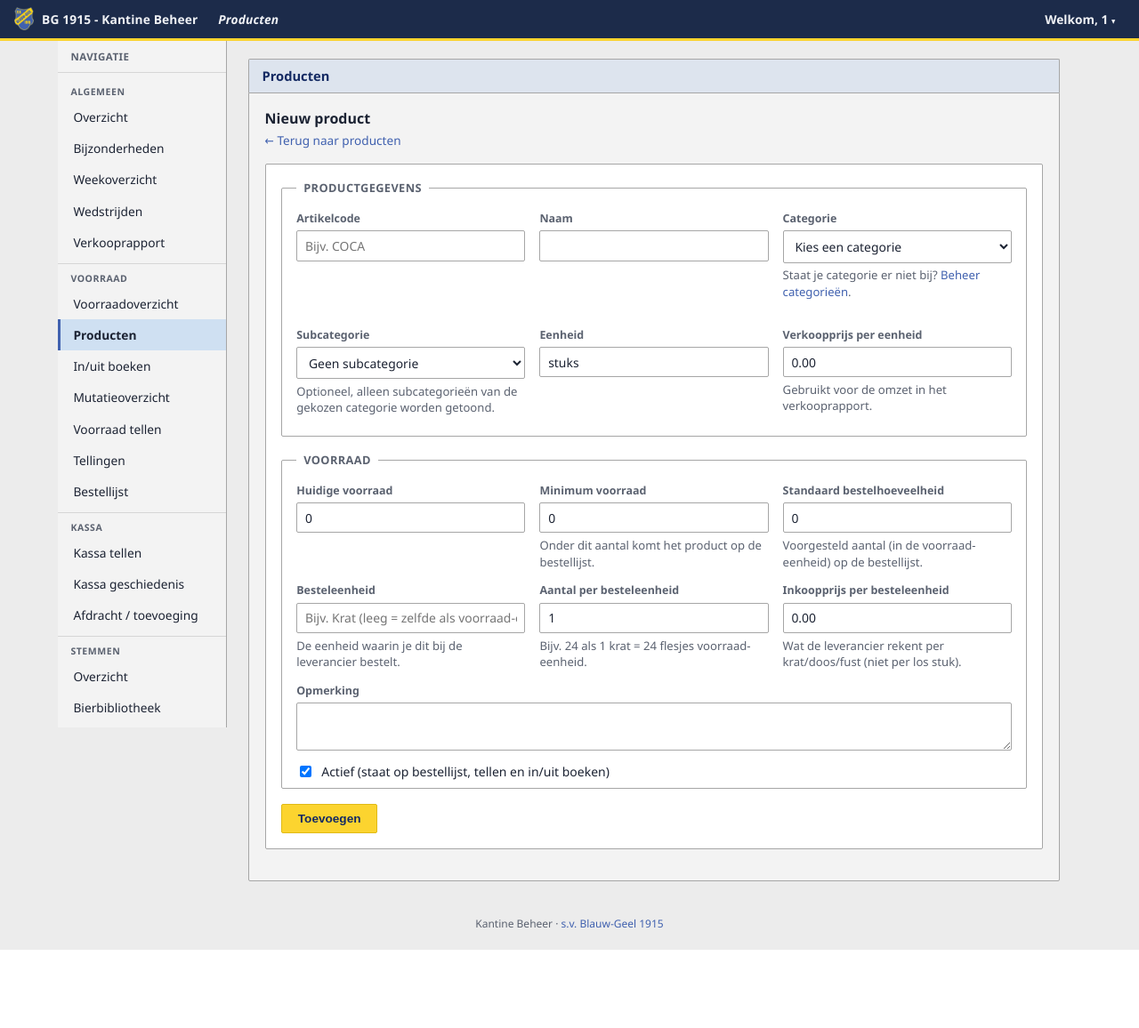
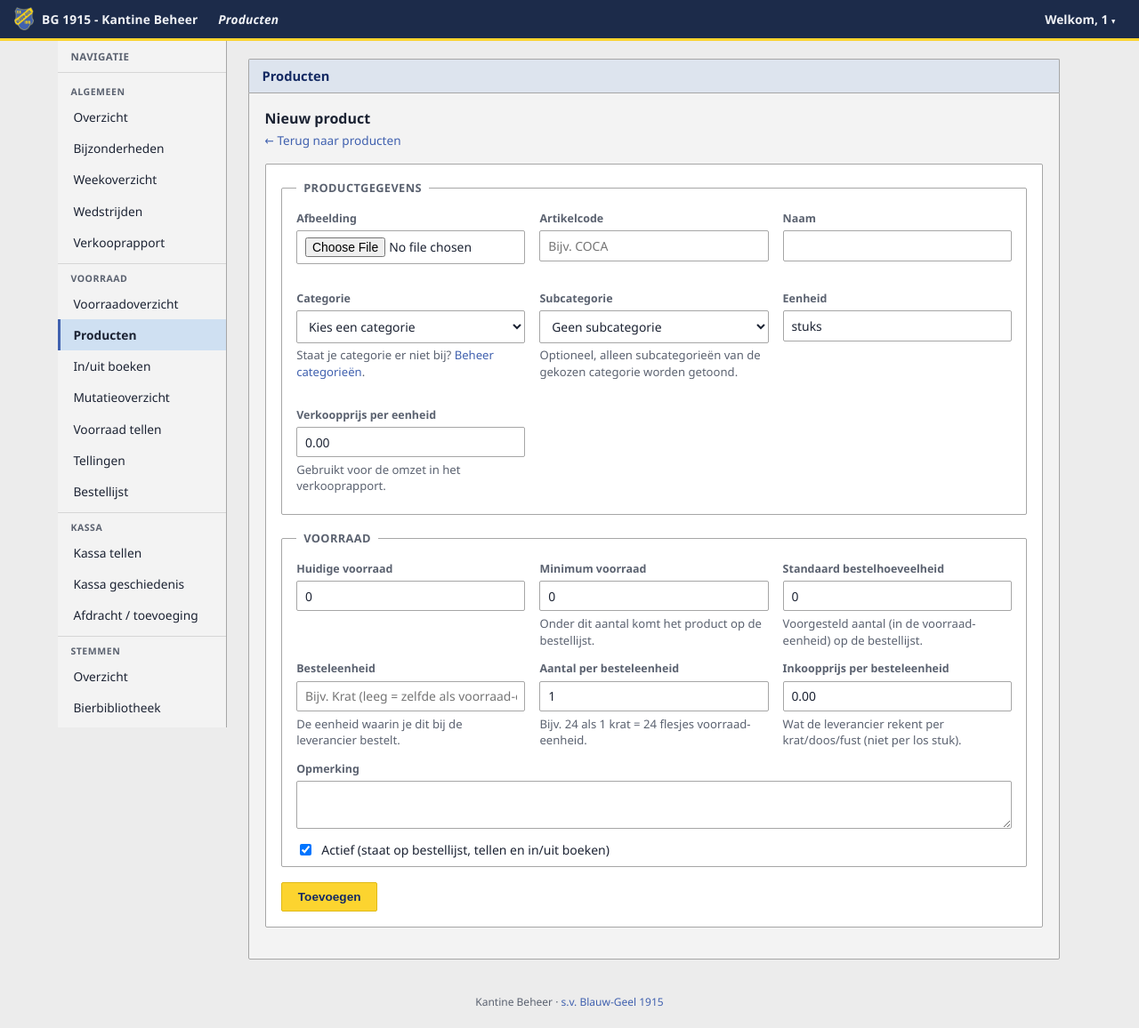
Before and after one commit to Luukie2003/blauwgeel, a Flask app: page /producten/nieuw in a window 1280 px wide. Shown: the whole page at 89% size. Before the commit the page ends 1068 px from the top, so only its background shows below. Run offline with Flask 3, Linux system fonts and the light colour scheme; the visitor is signed in with stand-in values (Sample User, id 1); data comes from the database, SQL or seed files in the repository; data that the repository does not hold is empty.

Commit message:
Producten: afbeelding kunnen instellen per product
Nieuwe/bestaande producten kunnen nu een foto krijgen (upload op de
bewerkpagina, met de bestaande zoekbalk/filter op de Producten-pagina
om het juiste product te vinden). Een kleine thumbnail in de
productenlijst laat zien welke producten al een foto hebben. De foto's
worden nergens anders gebruikt.

Co-Authored-By: Claude Sonnet 5 <noreply@anthropic.com>

```diff
--- a/app.py
+++ b/app.py
@@ -162,23 +162,28 @@ OPEN_ENDPOINTS = {
 STEM_COOKIE = "stem_kiezer"
 
 STEM_AFBEELDINGEN_MAP = BASE_DIR / "static" / "stem_afbeeldingen"
+PRODUCT_AFBEELDINGEN_MAP = BASE_DIR / "static" / "product_afbeeldingen"
 TOEGESTANE_AFBEELDING_EXTENSIES = {".png", ".jpg", ".jpeg", ".gif", ".webp"}
 MAX_STEMOPTIES = 10
 
 
-def sla_stemoptie_afbeelding_op(bestand):
-    """Slaat een geuploade afbeelding voor een stemoptie veilig op (een
-    willekeurige bestandsnaam, alleen bekende afbeeldingsextensies) en geeft
-    de bestandsnaam terug. None als er niets bruikbaars is geupload."""
+def sla_afbeelding_op(bestand, doelmap):
+    """Slaat een geuploade afbeelding veilig op in doelmap (een willekeurige
+    bestandsnaam, alleen bekende afbeeldingsextensies) en geeft de
+    bestandsnaam terug. None als er niets bruikbaars is geupload."""
     if not bestand or not bestand.filename:
         return None
     extensie = Path(bestand.filename).suffix.lower()
     if extensie not in TOEGESTANE_AFBEELDING_EXTENSIES:
         return None
-    STEM_AFBEELDINGEN_MAP.mkdir(parents=True, exist_ok=True)
+    doelmap.mkdir(parents=True, exist_ok=True)
     bestandsnaam = f"{secrets.token_hex(16)}{extensie}"
-    bestand.save(STEM_AFBEELDINGEN_MAP / bestandsnaam)
+    bestand.save(doelmap / bestandsnaam)
     return bestandsnaam
+
+
+def sla_stemoptie_afbeelding_op(bestand):
+    return sla_afbeelding_op(bestand, STEM_AFBEELDINGEN_MAP)
 
 
 def bewaar_bier(db, naam, afbeelding):
@@ -1927,12 +1932,13 @@ def register_routes(app):
     def product_nieuw():
         db = get_db()
         if request.method == "POST":
+            afbeelding = sla_afbeelding_op(request.files.get("afbeelding"), PRODUCT_AFBEELDINGEN_MAP)
             db.execute(
                 """INSERT INTO producten
                    (artikelcode, naam, categorie, subcategorie, eenheid, voorraad, min_voorraad,
                     bestel_hoeveelheid, verkoopprijs, inkoopprijs, actief, besteleenheid,
-                    besteleenheid_factor, opmerking)
-                   VALUES (?, ?, ?, ?, ?, ?, ?, ?, ?, ?, ?, ?, ?, ?)""",
+                    besteleenheid_factor, opmerking, afbeelding)
+                   VALUES (?, ?, ?, ?, ?, ?, ?, ?, ?, ?, ?, ?, ?, ?, ?)""",
                 (
                     request.form.get("artikelcode", "").strip() or None,
                     request.form["naam"].strip(),
@@ -1948,6 +1954,7 @@ def register_routes(app):
                     request.form.get("besteleenheid", "").strip() or None,
                     int(request.form.get("besteleenheid_factor") or 1),
                     request.form.get("opmerking", "").strip(),
+                    afbeelding,
                 ),
             )
             db.commit()
@@ -1979,6 +1986,13 @@ def register_routes(app):
         if request.method == "POST":
             nieuwe_verkoopprijs = float(request.form["verkoopprijs"] or 0)
             nieuwe_inkoopprijs = float(request.form.get("inkoopprijs") or 0)
+            nieuwe_afbeelding = sla_afbeelding_op(request.files.get("afbeelding"), PRODUCT_AFBEELDINGEN_MAP)
+            if nieuwe_afbeelding:
+                afbeelding = nieuwe_afbeelding
+            elif request.form.get("afbeelding_verwijderen"):
+                afbeelding = None
+            else:
+                afbeelding = product["afbeelding"]
             datum = now_str()
             naam = session.get("gebruiker_naam")
             gebruiker_id = session.get("gebruiker_id")
@@ -1999,7 +2013,7 @@ def register_routes(app):
                    SET artikelcode = ?, naam = ?, categorie = ?, subcategorie = ?, eenheid = ?,
                        voorraad = ?, min_voorraad = ?, bestel_hoeveelheid = ?, verkoopprijs = ?,
                        inkoopprijs = ?, actief = ?, besteleenheid = ?, besteleenheid_factor = ?,
-                       opmerking = ?
+                       opmerking = ?, afbeelding = ?
                    WHERE id = ?""",
                 (
                     request.form.get("artikelcode", "").strip() or None,
@@ -2016,6 +2030,7 @@ def register_routes(app):
                     request.form.get("besteleenheid", "").strip() or None,
                     int(request.form.get("besteleenheid_factor") or 1),
                     request.form.get("opmerking", "").strip(),
+                    afbeelding,
                     product_id,
                 ),
             )
--- a/database.py
+++ b/database.py
@@ -99,6 +99,7 @@ KOLOM_MIGRATIES = [
     ("stemvragen", "opmerking_toegestaan", "INTEGER NOT NULL DEFAULT 0"),
     ("stemmen", "opmerking", "TEXT"),
     ("stemvragen", "aantal_keuzes", "INTEGER NOT NULL DEFAULT 1"),
+    ("producten", "afbeelding", "TEXT"),
 ]
 
 
--- a/static/style.css
+++ b/static/style.css
@@ -1186,3 +1186,20 @@ footer {
     border-radius: 8px;
     border: 1px solid var(--rand-licht);
 }
+
+.product-thumb {
+    width: 2rem;
+    height: 2rem;
+    object-fit: cover;
+    border-radius: 6px;
+    border: 1px solid var(--rand-licht);
+    display: block;
+}
+
+.product-thumb-preview {
+    width: 4rem;
+    height: 4rem;
+    object-fit: cover;
+    border-radius: 8px;
+    border: 1px solid var(--rand-licht);
+}
--- a/templates/product_form.html
+++ b/templates/product_form.html
@@ -5,11 +5,25 @@
 <p class="subtitel"><a href="{{ url_for('producten_lijst') }}">&larr; Terug naar producten</a></p>
 
 <div class="kaart">
-    <form method="post">
+    <form method="post" enctype="multipart/form-data">
         <input type="hidden" name="csrf_token" value="{{ csrf_token() }}">
         <fieldset class="groupbox">
             <legend>Productgegevens</legend>
             <div class="formgrid">
+                <div class="veld">
+                    <label for="afbeelding">Afbeelding</label>
+                    {% if product and product.afbeelding %}
+                    <div style="display:flex; align-items:center; gap:0.6rem; margin-bottom:0.4rem">
+                        <img src="{{ url_for('static', filename='product_afbeeldingen/' + product.afbeelding) }}"
+                             alt="" class="product-thumb-preview">
+                        <label style="display:flex; align-items:center; gap:0.4rem; font-weight:400; cursor:pointer">
+                            <input type="checkbox" name="afbeelding_verwijderen" style="width:auto">
+                            Verwijderen
+                        </label>
+                    </div>
+                    {% endif %}
+                    <input type="file" id="afbeelding" name="afbeelding" accept="image/*">
+                </div>
                 <div class="veld">
                     <label for="artikelcode">Artikelcode</label>
                     <input type="text" id="artikelcode" name="artikelcode" placeholder="Bijv. COCA"
```
Also changed, not shown: templates/producten.html (+6 -1 lines), tests/test_product_afbeeldingen.py (added, +106 -0 lines).
